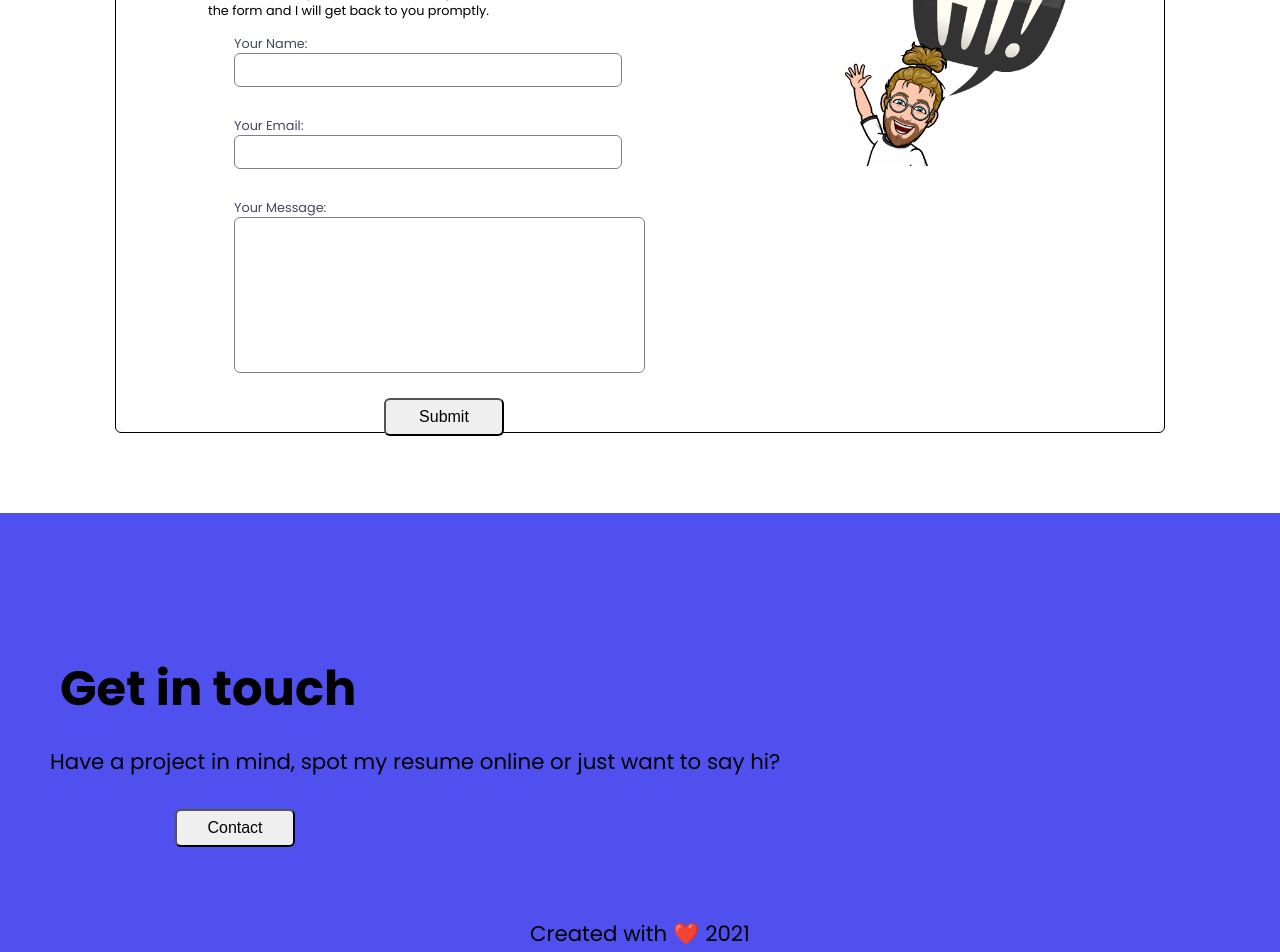
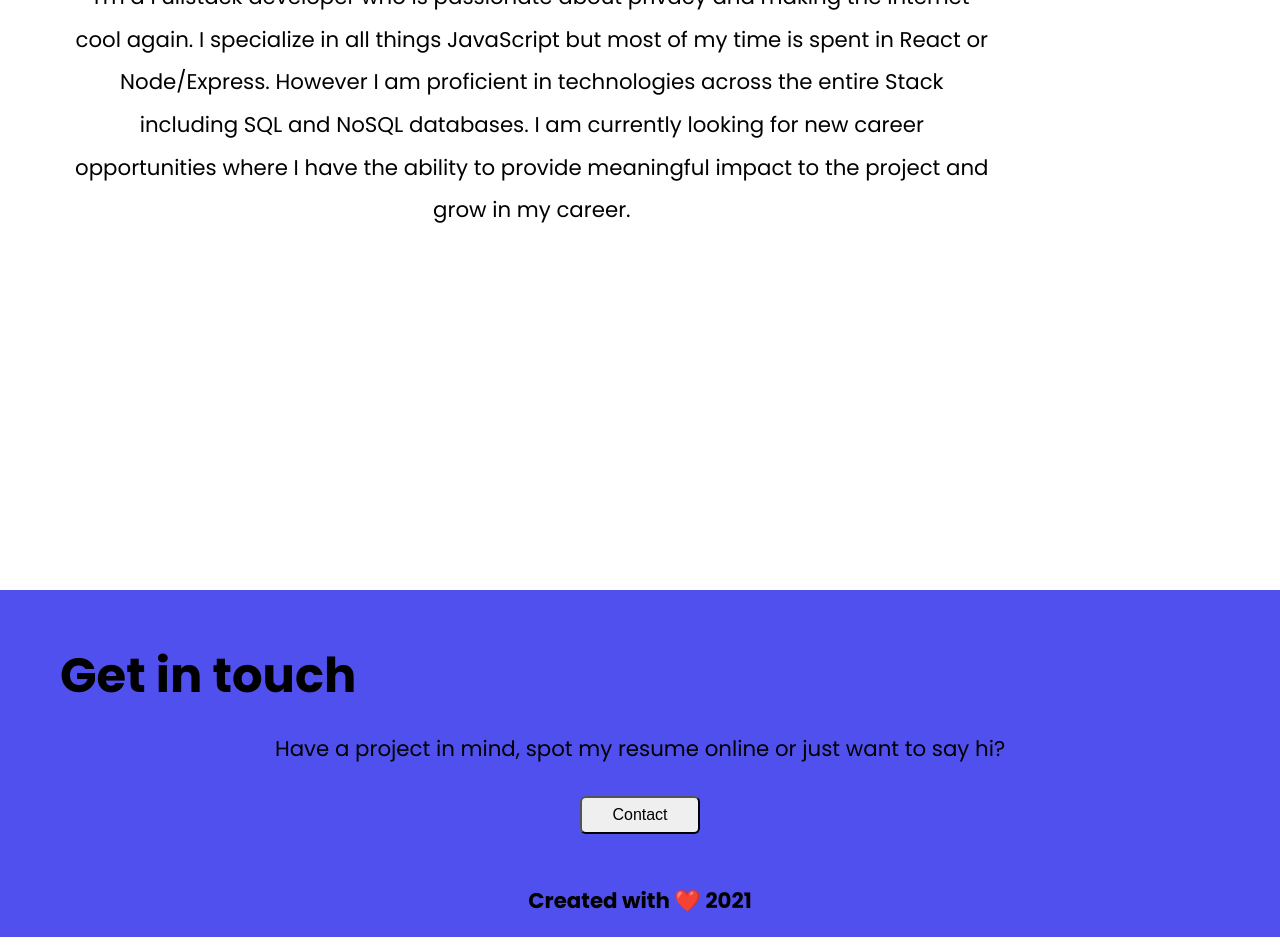
Before and after one commit to Wesley-Ryan/WesleyPortfolio, a React (Create React App) app: page / in a window 1280 px wide. Shown: the part 2140-3092 px from the top of the page. Built offline with nearby package versions, Linux system fonts and the light colour scheme.

Commit message:
Basic mvp struct

```diff
--- a/src/App.css
+++ b/src/App.css
@@ -4,6 +4,7 @@
 .App {
   text-align: center;
   font-family: "Poppins", sans-serif;
+  overflow: hidden;
 }
 
 h1 {
@@ -67,6 +68,7 @@ h1 {
 
 /* About Page  */
 .about-container {
+  width: 80%;
   display: flex;
   flex-direction: column;
   padding: 6px;
@@ -74,7 +76,7 @@ h1 {
   margin-bottom: -190px;
   background-color: white;
   height: 60vh;
-  clip-path: polygon(0 0, 100% 0, 100% 100%, 0 76%);
+  text-align: center;
 }
 #about-text {
   font-size: 1.333rem;
@@ -178,25 +180,24 @@ button {
   width: 100%;
   display: flex;
   flex-direction: column;
-  margin-top: 80px;
-  padding-top: 90px;
+  margin-top: 450px;
 }
 
 #footer-text {
-  align-self: flex-start;
-  margin-left: 50px;
+  align-self: center;
   font-size: 1.333rem;
 }
 .footer-container button {
-  margin-left: 175px;
+  align-self: center;
 }
 
 .footer-bottom {
-  margin-top: 40px;
+  margin-top: 20px;
 }
 #footer-year {
   align-self: center;
   font-size: 1.333rem;
+  font-weight: 700;
 }
 
 /* Components */
--- a/src/App.js
+++ b/src/App.js
@@ -25,7 +25,7 @@ function App() {
       <Welcome />
       <Projects />
       <div id="bottom-border"></div>
-      <Contact />
+      <About />
       <Footer />
     </div>
   );
```
